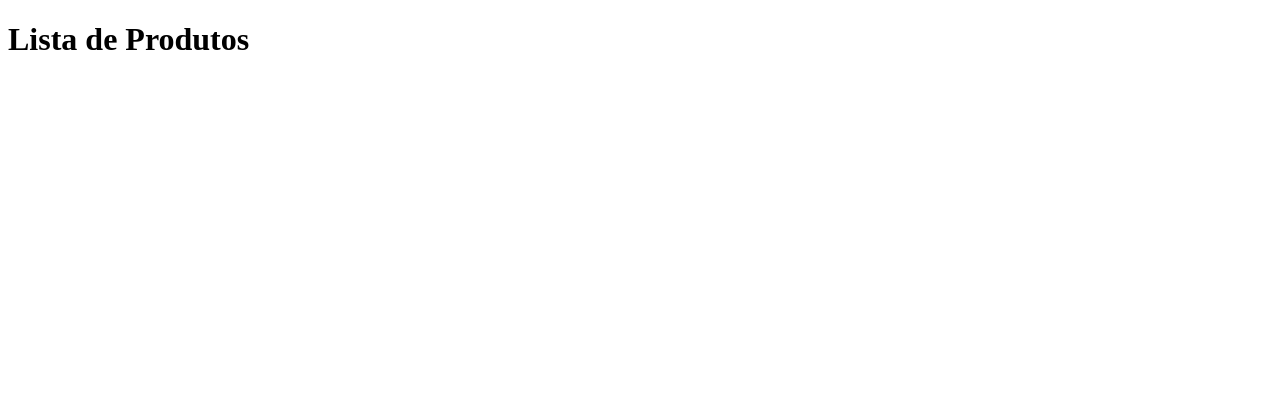
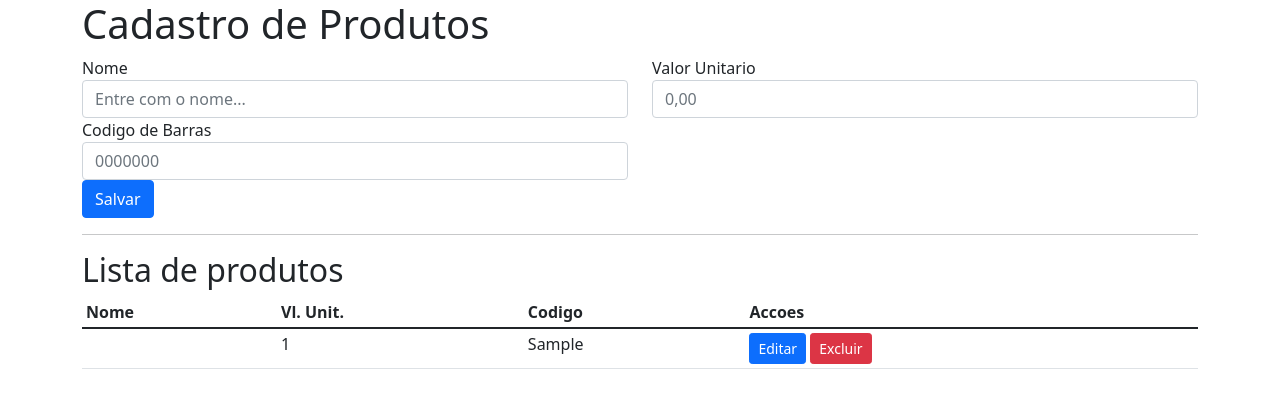
Before and after one commit to goncalveshigino/back-end1, a Node server app: page /produtos in a window 1280 px wide. Shown: the top 408 px of the page. Run offline with Node 20, Linux system fonts and the light colour scheme; tables that the repository leaves empty hold one stand-in row (values such as "Sample post"); some libraries are stand-ins or nearby versions.

Commit message:
chore: Tela do produto

```diff
--- a/server.js
+++ b/server.js
@@ -1,17 +1,32 @@
 const express = require('express');
+const { default: mongoose } = require('mongoose');
 const app = express();
+const Produtos = require('./models/products');
 
 const server = require('http').Server(app);
 
 require('dotenv').config();
 
+//DB Config
+require('./database/config').dbConnection();
+
 app.set('views', __dirname + '/views')
 app.set('view engine', 'ejs');
+
+
+
 
 app.get('/', ( req, res) => res.send('Ola mundo!'));
 
 app.get('/produtos', ( req, res) => {
-    res.render('produtos', {title: 'Lista de Produtos'})
+    let produtos = Produtos.find({}, (err, produtos) => {
+        if(err){
+            console.log(err)
+           return res.status(500).send('Erro ao consultar produtos.')
+        }
+        console.log(produtos);
+        return res.render('produtos', {produtos: produtos})
+    })
 });
 
 server.listen(process.env.PORT, () =>{
--- a/views/produtos.ejs
+++ b/views/produtos.ejs
@@ -1,12 +1,98 @@
-<!DOCTYPE html>
+
 <html lang="en">
-<head>
-    <meta charset="UTF-8">
-    <meta http-equiv="X-UA-Compatible" content="IE=edge">
-    <meta name="viewport" content="width=device-width, initial-scale=1.0">
-    <title><%= title%></title>
-</head>
-<body>
-    <h1><%= title%></h1>
-</body>
+  <head>
+    <!-- Required meta tags -->
+    <meta charset="utf-8">
+    <meta name="viewport" content="width=device-width, initial-scale=1">
+
+    <!-- Bootstrap CSS -->
+    <link href="https://cdn.jsdelivr.net/npm/bootstrap@5.1.3/dist/css/bootstrap.min.css" rel="stylesheet" integrity="sha384-1BmE4kWBq78iYhFldvKuhfTAU6auU8tT94WrHftjDbrCEXSU1oBoqyl2QvZ6jIW3" crossorigin="anonymous">
+
+    <title>Lista de produtos</title>
+  </head>
+  <body>
+
+      <div class="container">
+
+        <div class="row">
+            <div class="col">
+                <h1>Cadastro de Produtos</h1>
+            </div>
+         </div>
+
+                 <form method="POST">
+                    <div class="row">
+                       <div class="col-6">
+
+                            <div class="form-group">
+                                <label for="inputNome">Nome</label>
+                                <input type="text" class="form-control" id="inputNome" name="nome"
+                                    placeholder="Entre com o nome...">
+                            </div>
+                       </div>
+                       <div class="col-6">
+                            <div class="form-group">
+                                <label for="inputNome">Valor Unitario</label>
+                                <input type="number" class="form-control" id="inputVl" name="vlUnit"
+                                placeholder="0,00">
+                            </div>
+                       </div>
+
+                       <div class="col-6">
+                            <div class="form-group">
+                                <label for="inputCodigo">Codigo de Barras</label>
+                                <input type="text" class="form-control" id="inputCodigo" name="codifoBarras"
+                                placeholder="0000000">
+                            </div>
+                       </div>
+                       <div class="col-12 text-right">
+                        <button type="submit" class="btn btn-primary">Salvar</button>
+                       </div>
+                      </div>
+                 </form>
+            <hr>
+
+        <div class="row">
+            <div class="col">
+        <h2>Lista de produtos</h2>
+        <table class="table table-hover table-sm">
+            <thead>
+            <tr>
+                <th scope="col">Nome</th>
+                <th scope="col">Vl. Unit.</th>
+                <th scope="col">Codigo</th>
+                <th scope="col">Accoes</th>
+            </tr>
+            </thead>
+            <tbody>
+                <% produtos.forEach(function(produto){ %>
+
+                    <tr>
+                        <td><%= produto.name %></td>
+                        <td><%= produto.vlUnit %></td>
+                        <td><%= produto.codigoBarras %></td>
+                        <td>
+                            <button class="btn btn-sm btn-primary">Editar</button>
+                            <button class="btn btn-sm btn-danger">Excluir</button>
+                        </td>
+                    </tr>
+
+                <%}) %>
+            </tbody>
+      </table>
+     </div>
+    </div>
+</div>
+
+    <!-- Optional JavaScript; choose one of the two! -->
+
+    <!-- Option 1: Bootstrap Bundle with Popper -->
+    <script src="https://cdn.jsdelivr.net/npm/bootstrap@5.1.3/dist/js/bootstrap.bundle.min.js" integrity="sha384-ka7Sk0Gln4gmtz2MlQnikT1wXgYsOg+OMhuP+IlRH9sENBO0LRn5q+8nbTov4+1p" crossorigin="anonymous"></script>
+
+    <!-- Option 2: Separate Popper and Bootstrap JS -->
+    <!--
+    <script src="https://cdn.jsdelivr.net/npm/@popperjs/core@2.10.2/dist/umd/popper.min.js" integrity="sha384-7+zCNj/IqJ95wo16oMtfsKbZ9ccEh31eOz1HGyDuCQ6wgnyJNSYdrPa03rtR1zdB" crossorigin="anonymous"></script>
+    <script src="https://cdn.jsdelivr.net/npm/bootstrap@5.1.3/dist/js/bootstrap.min.js" integrity="sha384-QJHtvGhmr9XOIpI6YVutG+2QOK9T+ZnN4kzFN1RtK3zEFEIsxhlmWl5/YESvpZ13" crossorigin="anonymous"></script>
+    -->
+  </body>
 </html>
```
Also changed, not shown: models/products.js (added, +14 -0 lines).
